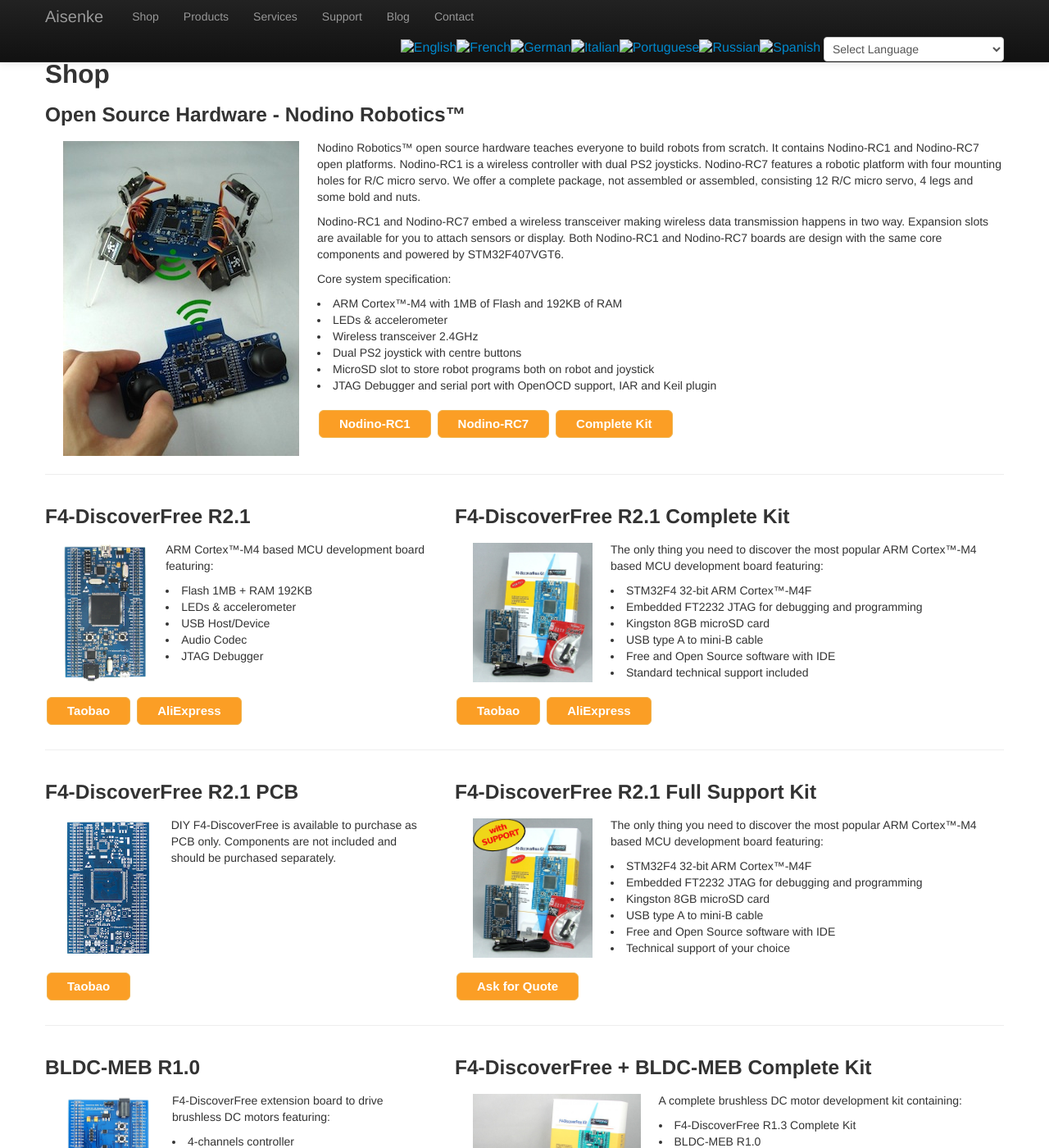
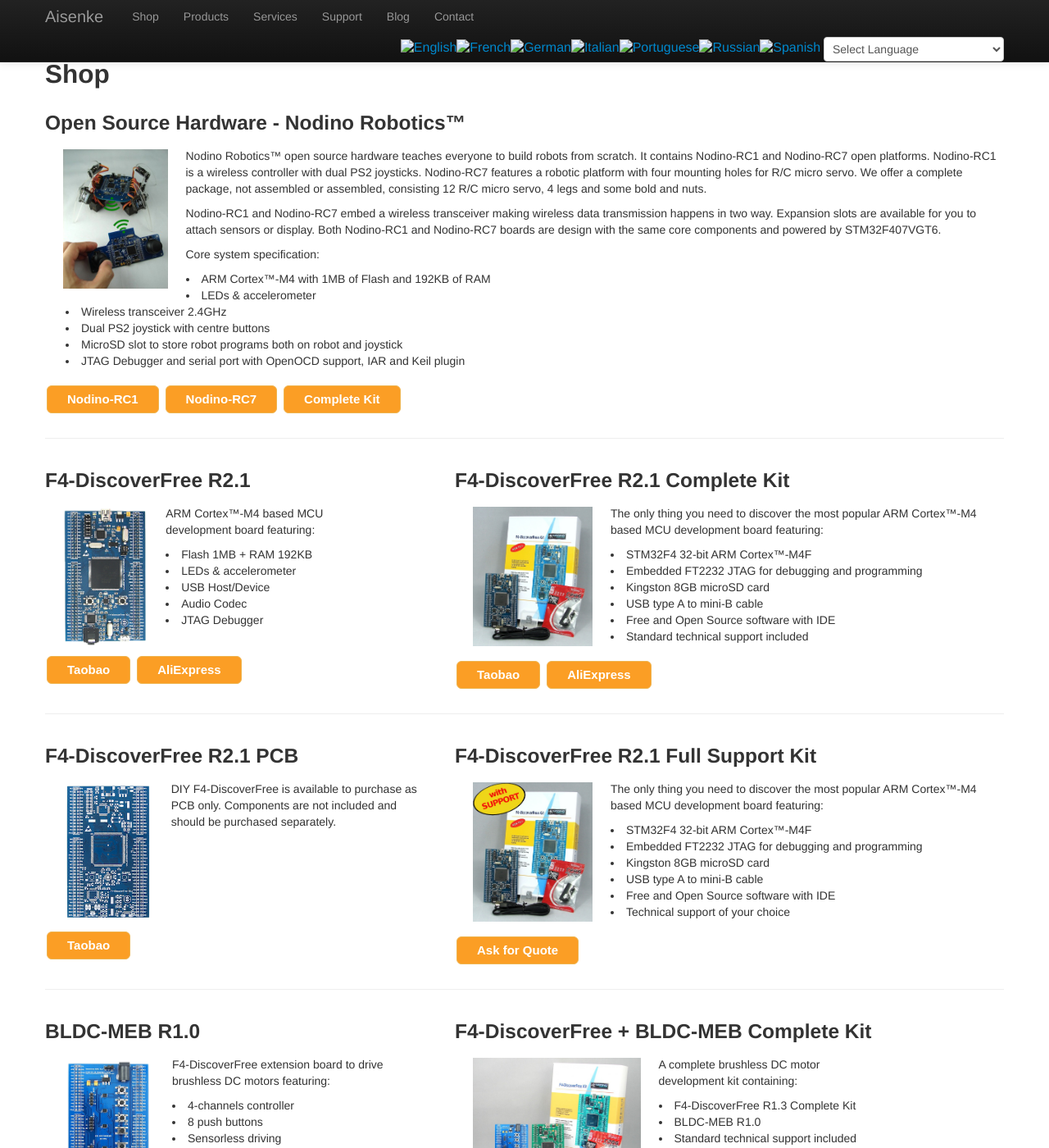
Before and after one commit to aisenke/aisenke.github.io, a Jekyll site: the page built from shop/index.md, in a window 1280 px wide and 1400 px high. Shown: the whole window at 82% size. Built offline with Jekyll 4.4.1, drawn with Linux system fonts in a browser that asks for light colours; Markdown is read by kramdown in place of the engine named in the settings; some of the changed text lies outside the part shown.

Commit message:
fixing images for responsive browsing

```diff
--- a/css/style.css
+++ b/css/style.css
@@ -1,3 +1,12 @@
+.left, .alignleft {
+	float:left;
+	display:inline;
+}
+.right, .alignright {
+	float:right;
+	display:inline;
+}
+
 a.buy-now {
 	background-color:#fb9e25;
 	-moz-border-radius:6px;
@@ -40,3 +49,6 @@ a.buy-now:active {
 .shop img:hover {
 	background-color:#eeb44f;
 }
+.shop .item {
+	display:inline-block;
+}
--- a/shop/index.md
+++ b/shop/index.md
@@ -8,38 +8,40 @@ layout: default
 
 			<h2>Shop</h2>
 
-			<h3><span class="notranslate">Open Source Hardware - Nodino Robotics&trade;</span></h3>
-			<a href="/Nodino_Robotics" title="Learn more about Nodino Robotics open source hardware"><img alt="" class="left" src="/img/nodino-open-robotics.jpg" style="float: left; width: 288px; height: 384px;" /></a>
+			<div class="item">
+				<h3><span class="notranslate">Open Source Hardware - Nodino Robotics&trade;</span></h3>
+				<a href="/Nodino_Robotics" title="Learn more about Nodino Robotics open source hardware"><img alt="" class="left" src="/img/nodino-open-robotics.jpg" /></a>
 
-			<p><span class="notranslate">Nodino Robotics&trade;</span> open source hardware teaches everyone to build robots from scratch. It contains Nodino-RC1 and Nodino-RC7 open platforms. Nodino-RC1 is a wireless controller with dual PS2 joysticks. Nodino-RC7 features a robotic platform with four mounting holes for R/C micro servo. We offer a complete package, not assembled or assembled, consisting 12 R/C micro servo, 4 legs and some bold and nuts.</p>
+				<p><span class="notranslate">Nodino Robotics&trade;</span> open source hardware teaches everyone to build robots from scratch. It contains Nodino-RC1 and Nodino-RC7 open platforms. Nodino-RC1 is a wireless controller with dual PS2 joysticks. Nodino-RC7 features a robotic platform with four mounting holes for R/C micro servo. We offer a complete package, not assembled or assembled, consisting 12 R/C micro servo, 4 legs and some bold and nuts.</p>
 
-			<p>Nodino-RC1 and Nodino-RC7 embed a wireless transceiver making wireless data transmission happens in two way. Expansion slots are available for you to attach sensors or display. Both Nodino-RC1 and Nodino-RC7 boards are design with the same core components and powered by STM32F407VGT6.</p>
+				<p>Nodino-RC1 and Nodino-RC7 embed a wireless transceiver making wireless data transmission happens in two way. Expansion slots are available for you to attach sensors or display. Both Nodino-RC1 and Nodino-RC7 boards are design with the same core components and powered by STM32F407VGT6.</p>
 
-			<p>Core system specification:</p>
+				<p>Core system specification:</p>
 
-			<ul>
-				<li>ARM Cortex&trade;-M4 with 1MB of Flash and 192KB of RAM</li>
-				<li>LEDs &amp; accelerometer</li>
-				<li>Wireless transceiver 2.4GHz</li>
-				<li>Dual PS2 joystick with centre buttons</li>
-				<li>MicroSD slot to store robot programs both on robot and joystick</li>
-				<li>JTAG Debugger and serial port with OpenOCD support, IAR and Keil plugin</li>
-			</ul>
+				<ul>
+					<li>ARM Cortex&trade;-M4 with 1MB of Flash and 192KB of RAM</li>
+					<li>LEDs &amp; accelerometer</li>
+					<li>Wireless transceiver 2.4GHz</li>
+					<li>Dual PS2 joystick with centre buttons</li>
+					<li>MicroSD slot to store robot programs both on robot and joystick</li>
+					<li>JTAG Debugger and serial port with OpenOCD support, IAR and Keil plugin</li>
+				</ul>
+			</div>
 
-			<p>
-			<a class="buy-now" href="http://www.aliexpress.com/item/Nodino-Robotics-Complete-Kit/1113263223.html" target="_blank">
-				<span class="show">Nodino-RC1</span>
-				<span class="noshow">BUY NOW</span>
-			</a>
-			<a class="buy-now" href="http://www.aliexpress.com/item/Nodino-Robotics-Complete-Kit/1113263223.html" target="_blank">
-				<span class="show">Nodino-RC7</span>
-				<span class="noshow">BUY NOW</span>
-			</a>
-			<a class="buy-now" href="http://www.aliexpress.com/item/Nodino-Robotics-Complete-Kit/1113263223.html" target="_blank">
-				<span class="show">Complete Kit</span>
-				<span class="noshow">BUY NOW</span>
-			</a>
-			</p>
+			<div class="item">
+				<a class="buy-now" href="http://www.aliexpress.com/item/Nodino-Robotics-Complete-Kit/1113263223.html" target="_blank">
+					<span class="show">Nodino-RC1</span>
+					<span class="noshow">BUY NOW</span>
+				</a>
+				<a class="buy-now" href="http://www.aliexpress.com/item/Nodino-Robotics-Complete-Kit/1113263223.html" target="_blank">
+					<span class="show">Nodino-RC7</span>
+					<span class="noshow">BUY NOW</span>
+				</a>
+				<a class="buy-now" href="http://www.aliexpress.com/item/Nodino-Robotics-Complete-Kit/1113263223.html" target="_blank">
+					<span class="show">Complete Kit</span>
+					<span class="noshow">BUY NOW</span>
+				</a>
+			</div>
 
 		</div>
 	</div>
@@ -48,58 +50,64 @@ layout: default
 
 	<div class="row-fluid">
 		<div class="span5">
-			<h3>F4-DiscoverFree R2.1</h3>
-			<a href="/F4-DiscoverFree" title="Learn more about F4-DiscoverFree"><img alt="F4-DiscoverFree Board" class="left" src="/img/F4-DiscoverFree-front.png" style="float: left;" /></a>
 
-			<p>ARM Cortex&trade;-M4 based MCU development board featuring:</p>
+			<div class="item">
+				<h3>F4-DiscoverFree R2.1</h3>
+				<a href="/F4-DiscoverFree" title="Learn more about F4-DiscoverFree"><img alt="F4-DiscoverFree Board" class="left" src="/img/F4-DiscoverFree-front.png" /></a>
 
-			<ul>
-				<li>Flash 1MB + RAM 192KB</li>
-				<li>LEDs &amp; accelerometer</li>
-				<li>USB Host/Device</li>
-				<li>Audio Codec</li>
-				<li>JTAG Debugger</li>
-			</ul>
+				<p>ARM Cortex&trade;-M4 based MCU development board featuring:</p>
+
+				<ul>
+					<li>Flash 1MB + RAM 192KB</li>
+					<li>LEDs &amp; accelerometer</li>
+					<li>USB Host/Device</li>
+					<li>Audio Codec</li>
+					<li>JTAG Debugger</li>
+				</ul>
 			</div>
 
-			<div class="span7">
-			<h3>F4-DiscoverFree R2.1 Complete Kit</h3>
-			<a href="/F4-DiscoverFree" title="Learn more about F4-DiscoverFree"><img alt="F4-DiscoverFree Complete Kit" class="left" src="/img/F4-DiscoverFree-complete-kit.jpg" style="float: left;" /> </a>
+			<div class="item">
+				<a class="buy-now" href="http://item.taobao.com/item.htm?spm=a1z10.3.0.59.tHgLi5&amp;id=16606749173&amp;" target="_blank">
+					<span class="show">Taobao</span>
+					<span class="noshow">BUY NOW</span>
+				</a>
+				<a class="buy-now" href="http://www.aliexpress.com/item/F4-DiscoverFree-STM32F407-Develop-kit-ARM-Cortex-M4/700232965.html" target="_blank">
+					<span class="show">AliExpress</span>
+					<span class="noshow">BUY NOW</span>
+				</a>
+			</div>
 
-			<p>The only thing you need to discover the most popular ARM Cortex&trade;-M4 based MCU development board featuring:</p>
-
-			<ul>
-				<li>STM32F4 32-bit ARM Cortex&trade;-M4F</li>
-				<li>Embedded FT2232 JTAG for debugging and programming</li>
-				<li>Kingston 8GB microSD card</li>
-				<li>USB type A to mini-B cable</li>
-				<li>Free and Open Source software with IDE</li>
-				<li>Standard technical support included</li>
-			</ul>
-		</div>
-	</div>
-
-	<div class="row-fluid">
-		<div class="span5">
-			<a class="buy-now" href="http://item.taobao.com/item.htm?spm=a1z10.3.0.59.tHgLi5&amp;id=16606749173&amp;" target="_blank">
-				<span class="show">Taobao</span>
-				<span class="noshow">BUY NOW</span>
-			</a>
-			<a class="buy-now" href="http://www.aliexpress.com/item/F4-DiscoverFree-STM32F407-Develop-kit-ARM-Cortex-M4/700232965.html" target="_blank">
-				<span class="show">AliExpress</span>
-				<span class="noshow">BUY NOW</span>
-			</a>
 		</div>
 
 		<div class="span7">
-			<a class="buy-now" href="http://item.taobao.com/item.htm?spm=0.0.0.31.6zx3VU&amp;id=18082931599" target="_blank">
-				<span class="show">Taobao</span>
-				<span class="noshow">BUY NOW</span>
-			</a>
-			<a class="buy-now" href="http://www.aliexpress.com/item/F4-Discoverfree-Kit-STM32F407-Develop-KIT-ARM-Cortex-M4/700225775.html" target="_blank">
-				<span class="show">AliExpress</span>
-				<span class="noshow">BUY NOW</span>
-			</a>
+
+			<div class="item">
+				<h3>F4-DiscoverFree R2.1 Complete Kit</h3>
+				<a href="/F4-DiscoverFree" title="Learn more about F4-DiscoverFree"><img alt="F4-DiscoverFree Complete Kit" class="left" src="/img/F4-DiscoverFree-complete-kit.jpg" /> </a>
+
+				<p>The only thing you need to discover the most popular ARM Cortex&trade;-M4 based MCU development board featuring:</p>
+
+				<ul>
+					<li>STM32F4 32-bit ARM Cortex&trade;-M4F</li>
+					<li>Embedded FT2232 JTAG for debugging and programming</li>
+					<li>Kingston 8GB microSD card</li>
+					<li>USB type A to mini-B cable</li>
+					<li>Free and Open Source software with IDE</li>
+					<li>Standard technical support included</li>
+				</ul>
+			</div>
+
+			<div class="item">
+				<a class="buy-now" href="http://item.taobao.com/item.htm?spm=0.0.0.31.6zx3VU&amp;id=18082931599" target="_blank">
+					<span class="show">Taobao</span>
+					<span class="noshow">BUY NOW</span>
+				</a>
+				<a class="buy-now" href="http://www.aliexpress.com/item/F4-Discoverfree-Kit-STM32F407-Develop-KIT-ARM-Cortex-M4/700225775.html" target="_blank">
+					<span class="show">AliExpress</span>
+					<span class="noshow">BUY NOW</span>
+				</a>
+			</div>
+
 		</div>
 	</div>
 
@@ -107,42 +115,48 @@ layout: default
 
 	<div class="row-fluid">
 		<div class="span5">
-			<h3>F4-DiscoverFree R2.1 PCB</h3>
-			<a href="/F4-DiscoverFree" title="Learn more about F4-DiscoverFree"><img alt="F4-DiscoverFree Board" class="left" src="/img/F4-DiscoverFree-pcb-front.png" style="float: left;" /></a>
 
-			<p>DIY F4-DiscoverFree is available to purchase as PCB only. Components are not included and should be purchased separately.</p>
+			<div class="item">
+				<h3>F4-DiscoverFree R2.1 PCB</h3>
+				<a href="/F4-DiscoverFree" title="Learn more about F4-DiscoverFree"><img alt="F4-DiscoverFree Board" class="left" src="/img/F4-DiscoverFree-pcb-front.png" /></a>
+
+				<p>DIY F4-DiscoverFree is available to purchase as PCB only. Components are not included and should be purchased separately.</p>
+			</div>
+
+			<div class="item">
+				<a class="buy-now" href="http://item.taobao.com/item.htm?spm=a230r.1.10.9.RzmfEH&amp;id=22967332821" target="_blank">
+					<span class="show">Taobao</span>
+					<span class="noshow">BUY NOW</span>
+				</a>
+			</div>
+
 		</div>
 
 		<div class="span7">
-			<h3>F4-DiscoverFree R2.1 Full Support Kit</h3>
-			<a href="/F4-DiscoverFree" title="Learn more about F4-DiscoverFree"><img alt="F4-DiscoverFree Full Support Kit" class="left" src="/img/F4-DiscoverFree-full-support-kit.jpg" style="float: left;" /> </a>
 
-			<p>The only thing you need to discover the most popular ARM Cortex&trade;-M4 based MCU development board featuring:</p>
+			<div class="item">
+				<h3>F4-DiscoverFree R2.1 Full Support Kit</h3>
+				<a href="/F4-DiscoverFree" title="Learn more about F4-DiscoverFree"><img alt="F4-DiscoverFree Full Support Kit" class="left" src="/img/F4-DiscoverFree-full-support-kit.jpg" /> </a>
 
-			<ul>
-				<li>STM32F4 32-bit ARM Cortex&trade;-M4F</li>
-				<li>Embedded FT2232 JTAG for debugging and programming</li>
-				<li>Kingston 8GB microSD card</li>
-				<li>USB type A to mini-B cable</li>
-				<li>Free and Open Source software with IDE</li>
-				<li>Technical support of your choice</li>
-			</ul>
-		</div>
-	</div>
+				<p>The only thing you need to discover the most popular ARM Cortex&trade;-M4 based MCU development board featuring:</p>
 
-	<div class="row-fluid">
-		<div class="span5">
-			<a class="buy-now" href="http://item.taobao.com/item.htm?spm=a230r.1.10.9.RzmfEH&amp;id=22967332821" target="_blank">
-				<span class="show">Taobao</span>
-				<span class="noshow">BUY NOW</span>
-			</a>
-		</div>
+				<ul>
+					<li>STM32F4 32-bit ARM Cortex&trade;-M4F</li>
+					<li>Embedded FT2232 JTAG for debugging and programming</li>
+					<li>Kingston 8GB microSD card</li>
+					<li>USB type A to mini-B cable</li>
+					<li>Free and Open Source software with IDE</li>
+					<li>Technical support of your choice</li>
+				</ul>
+			</div>
 
-		<div class="span7">
-			<a class="buy-now" href="/Contact">
-				<span class="show">Ask for Quote</span>
-				<span class="noshow">CONTACT US</span>
-			</a>
+			<div class="item">
+				<a class="buy-now" href="/contact">
+					<span class="show">Ask for Quote</span>
+					<span class="noshow">CONTACT US</span>
+				</a>
+			</div>
+
 		</div>
 	</div>
 
@@ -150,54 +164,60 @@ layout: default
 
 	<div class="row-fluid">
 		<div class="span5">
-			<h3>BLDC-MEB R1.0</h3>
-			<a href="/F4-DiscoverFree" title="Learn more about BLDC-MEB"><img alt="BLDC-MEB Board" class="left" src="/img/BLDC-MEB-R1.0-front.png" style="float: left;" /> </a>
 
-			<p>F4-DiscoverFree extension board to drive brushless DC motors featuring:</p>
+			<div class="item">
+				<h3>BLDC-MEB R1.0</h3>
+				<a href="/F4-DiscoverFree" title="Learn more about BLDC-MEB"><img alt="BLDC-MEB Board" class="left" src="/img/BLDC-MEB-R1.0-front.png" /> </a>
 
-			<ul>
-				<li>4-channels controller</li>
-				<li>8 push buttons</li>
-				<li>Sensorless driving</li>
-				<li>Stepping mode</li>
-			</ul>
+				<p>F4-DiscoverFree extension board to drive brushless DC motors featuring:</p>
+
+				<ul>
+					<li>4-channels controller</li>
+					<li>8 push buttons</li>
+					<li>Sensorless driving</li>
+					<li>Stepping mode</li>
+				</ul>
+			</div>
+
+			<div class="item">
+				<a class="buy-now" href="http://item.taobao.com/item.htm?spm=0.0.0.0.Ejwf6q&amp;id=22611624444" target="_blank">
+					<span class="show">Taobao</span>
+					<span class="noshow">BUY NOW</span>
+				</a>
+				<a class="buy-now" href="http://www.aliexpress.com/item/Brushless-DC-motors-extension-board-BLDC-MEB-R1-0/782074403.html" target="_blank">
+					<span class="show">AliExpress</span>
+					<span class="noshow">BUY NOW</span>
+				</a>
+			</div>
+
 		</div>
 
 		<div class="span7">
-			<h3>F4-DiscoverFree + BLDC-MEB Complete Kit</h3>
-			<a href="/F4-DiscoverFree" title="Learn more about BLDC-MEB"><img alt="F4-DiscoverFree + BLDC-MEB Complete Kit" class="left" src="/img/F4-DiscoverFree-BLDC-MEB-complete-kit.jpg" style="float: left;" /> </a>
 
-			<p>A complete brushless DC motor development kit containing:</p>
+			<div class="item">
+				<h3>F4-DiscoverFree + BLDC-MEB Complete Kit</h3>
+				<a href="/F4-DiscoverFree" title="Learn more about BLDC-MEB"><img alt="F4-DiscoverFree + BLDC-MEB Complete Kit" class="left" src="/img/F4-DiscoverFree-BLDC-MEB-complete-kit.jpg" /> </a>
 
-			<ul>
-				<li>F4-DiscoverFree R1.3 Complete Kit</li>
-				<li>BLDC-MEB R1.0</li>
-				<li>Standard technical support included</li>
-			</ul>
-		</div>
-	</div>
+				<p>A complete brushless DC motor development kit containing:</p>
 
-	<div class="row-fluid">
-		<div class="span5">
-			<a class="buy-now" href="http://item.taobao.com/item.htm?spm=0.0.0.0.Ejwf6q&amp;id=22611624444" target="_blank">
-				<span class="show">Taobao</span>
-				<span class="noshow">BUY NOW</span>
-			</a>
-			<a class="buy-now" href="http://www.aliexpress.com/item/Brushless-DC-motors-extension-board-BLDC-MEB-R1-0/782074403.html" target="_blank">
-				<span class="show">AliExpress</span>
-				<span class="noshow">BUY NOW</span>
-			</a>
-		</div>
+				<ul>
+					<li>F4-DiscoverFree R1.3 Complete Kit</li>
+					<li>BLDC-MEB R1.0</li>
+					<li>Standard technical support included</li>
+				</ul>
+			</div>
 
-		<div class="span7">
-			<a class="buy-now" href="http://item.taobao.com/item.htm?spm=0.0.0.0.OJ9wB4&amp;id=19303723564" target="_blank">
-				<span class="show">Taobao</span>
-				<span class="noshow">BUY NOW</span>
-			</a>
-			<a class="buy-now" href="http://www.aliexpress.com/item/F4-DiscoverFree-Complete-Kit-BLDC-MEB/750560761.html" target="_blank">
-				<span class="show">AliExpress</span>
-				<span class="noshow">BUY NOW</span>
-			</a>
+			<div class="item">
+				<a class="buy-now" href="http://item.taobao.com/item.htm?spm=0.0.0.0.OJ9wB4&amp;id=19303723564" target="_blank">
+					<span class="show">Taobao</span>
+					<span class="noshow">BUY NOW</span>
+				</a>
+				<a class="buy-now" href="http://www.aliexpress.com/item/F4-DiscoverFree-Complete-Kit-BLDC-MEB/750560761.html" target="_blank">
+					<span class="show">AliExpress</span>
+					<span class="noshow">BUY NOW</span>
+				</a>
+			</div>
+
 		</div>
 	</div>
 
@@ -205,39 +225,45 @@ layout: default
 
 	<div class="row-fluid">
 		<div class="span5">
-			<h3>BLDC-MEB R1.0 PCB</h3>
-			<a href="/F4-DiscoverFree" title="Learn more about BLDC-MEB"><img alt="F4-DiscoverFree Board" class="left" src="/img/BLDC-MEB-R1.0-pcb-front.png" style="float: left;" /></a>
 
-			<p>DIY BLDC-MEB is available to purchase as PCB only. Components are not included and should be purchased separately.</p>
+			<div class="item">
+				<h3>BLDC-MEB R1.0 PCB</h3>
+				<a href="/F4-DiscoverFree" title="Learn more about BLDC-MEB"><img alt="F4-DiscoverFree Board" class="left" src="/img/BLDC-MEB-R1.0-pcb-front.png" /></a>
+
+				<p>DIY BLDC-MEB is available to purchase as PCB only. Components are not included and should be purchased separately.</p>
+			</div>
+
+			<div class="item">
+				<a class="buy-now" href="/contact">
+					<span class="show">Ask for Quote</span>
+					<span class="noshow">CONTACT US</span>
+				</a>
+			</div>
+
 		</div>
 
 		<div class="span7">
-			<h3>F4-DiscoverFree + BLDC-MEB Full Support Kit</h3>
-			<a href="/F4-DiscoverFree" title="Learn more about BLDC-MEB"><img alt="F4-DiscoverFree + BLDC-MEB Full Support Kit" class="left" src="/img/F4-DiscoverFree-BLDC-MEB-full-support-kit.jpg" style="float: left;" /> </a>
 
-			<p>A complete brushless DC motor development kit containing:</p>
+			<div class="item">
+				<h3>F4-DiscoverFree + BLDC-MEB Full Support Kit</h3>
+				<a href="/F4-DiscoverFree" title="Learn more about BLDC-MEB"><img alt="F4-DiscoverFree + BLDC-MEB Full Support Kit" class="left" src="/img/F4-DiscoverFree-BLDC-MEB-full-support-kit.jpg" /> </a>
 
-			<ul>
-				<li>F4-DiscoverFree R1.3 Full Support Kit</li>
-				<li>BLDC-MEB R1.0</li>
-				<li>Technical support of your choice</li>
-			</ul>
-		</div>
-	</div>
+				<p>A complete brushless DC motor development kit containing:</p>
 
-	<div class="row-fluid">
-		<div class="span5">
-			<a class="buy-now" href="/Contact">
-				<span class="show">Ask for Quote</span>
-				<span class="noshow">CONTACT US</span>
-			</a>
-		</div>
+				<ul>
+					<li>F4-DiscoverFree R1.3 Full Support Kit</li>
+					<li>BLDC-MEB R1.0</li>
+					<li>Technical support of your choice</li>
+				</ul>
+			</div>
 
-		<div class="span7">
-			<a class="buy-now" href="/Contact">
-				<span class="show">Ask for Quote</span>
-				<span class="noshow">CONTACT US</span>
-			</a>
+			<div class="item">
+				<a class="buy-now" href="/contact">
+					<span class="show">Ask for Quote</span>
+					<span class="noshow">CONTACT US</span>
+				</a>
+			</div>
+
 		</div>
 	</div>
 </div>
```
Also changed, not shown: f4-discoverfree/index.md (+2 -2 lines), nodino_robotics/index.md (+1 -1 lines), products/index.md (+4 -4 lines), img/f4-discoverfree.jpg, img/nodino-rc1.jpg, img/nodino-rc2.jpg.
